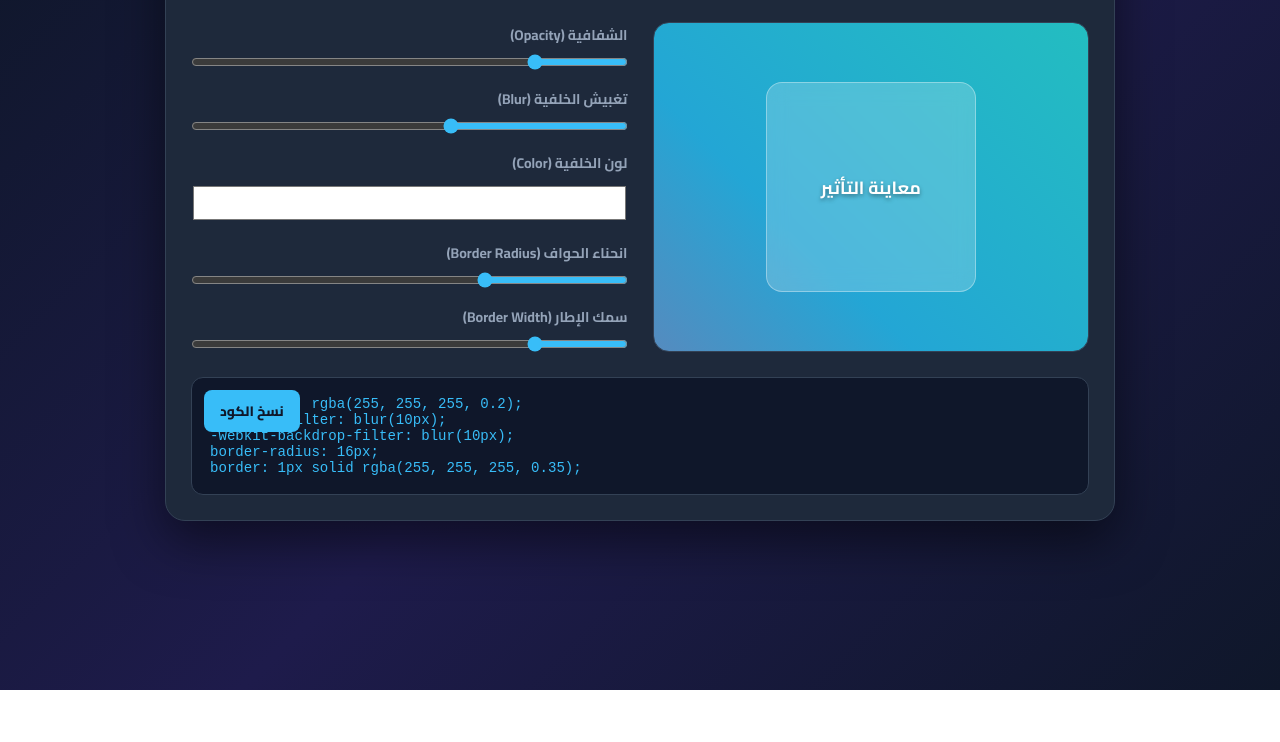
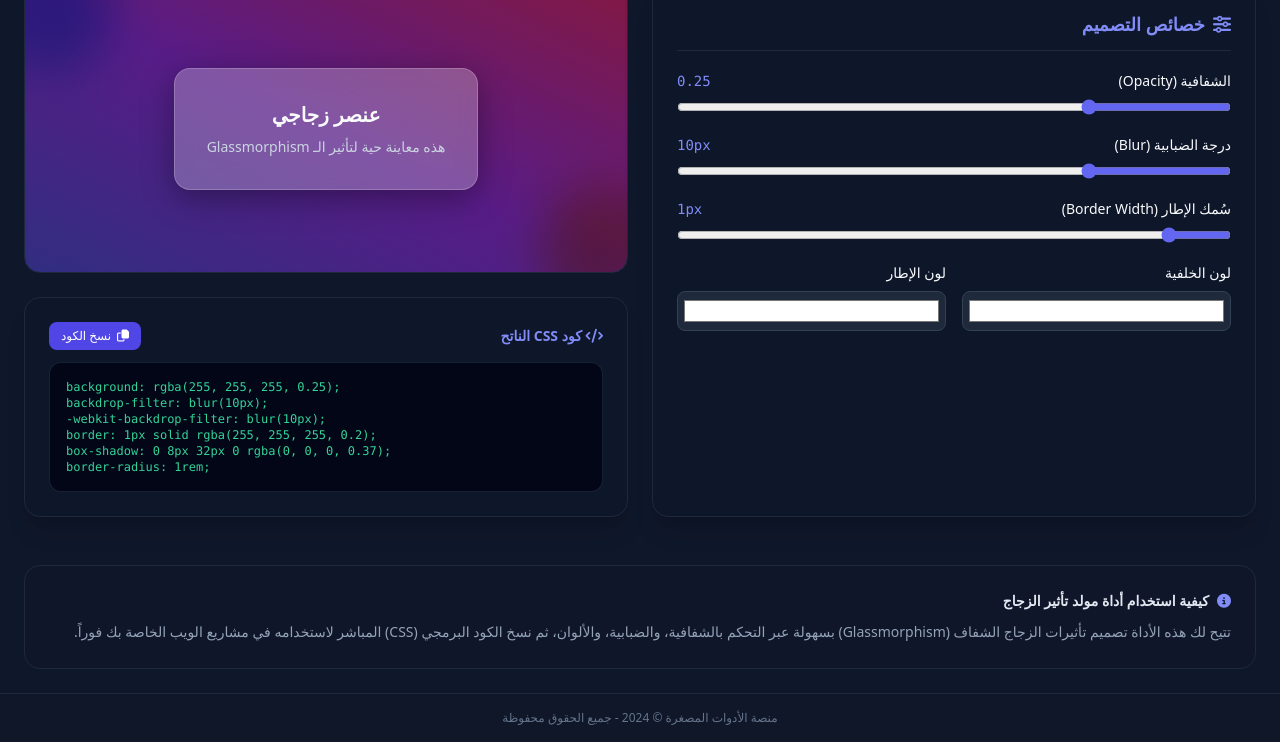
Before and after one commit to mohammed-zuhair/micro-tool-01-, a plain HTML site: page tools/glassmorphism-generator.html in a window 1280 px wide. Shown: the part 110-852 px from the top of the page. Before the commit the page ends 800 px from the top, so only its background shows below. Drawn offline with nearby package versions, Linux system fonts and the light colour scheme.

Commit message:
Auto-Update: Autonomous engine updated core files & changelog [Verified]

```diff
--- a/sitemap.xml
+++ b/sitemap.xml
@@ -63,4 +63,9 @@
     <lastmod>2026-11-22</lastmod>
     <priority>0.80</priority>
   </url>
+  <url>
+    <loc>https://micro-tool-01.vercel.app/tools/glassmorphism-generator.html</loc>
+    <lastmod>2026-11-23</lastmod>
+    <priority>0.80</priority>
+  </url>
 </urlset>
--- a/tools/glassmorphism-generator.html
+++ b/tools/glassmorphism-generator.html
@@ -3,260 +3,185 @@
 <head>
     <meta charset="UTF-8">
     <meta name="viewport" content="width=device-width, initial-scale=1.0">
-    <title>Glassmorphism Generator | مولد تأثير الزجاج</title>
-    <link rel="preconnect" href="https://fonts.googleapis.com">
-    <link rel="preconnect" href="https://fonts.gstatic.com" crossorigin>
-    <link href="https://fonts.googleapis.com/css2?family=Cairo:wght@400;600;700;800&display=swap" rel="stylesheet">
+    <title>مولد تأثير الزجاج الميعار (Glassmorphism Generator)</title>
+    <script src="https://cdn.tailwindcss.com"></script>
+    <link rel="stylesheet" href="https://cdnjs.cloudflare.com/ajax/libs/font-awesome/6.4.0/css/all.min.css">
     <style>
-        :root {
-            --primary: #6366f1;
-            --bg: #0f172a;
-            --card-bg: #1e293b;
-            --text: #f8fafc;
-            --accent: #38bdf8;
-            --border: #334155;
-            --bg-gradient: linear-gradient(135deg, #0f172a 0%, #1e1b4b 50%, #0f172a 100%);
+        body {
+            background-color: #0f172a;
+            color: #f8fafc;
+            font-family: system-ui, -apple-system, sans-serif;
         }
-
-        * { box-sizing: border-box; margin: 0; padding: 0; font-family: 'Cairo', sans-serif; }
-
-        body {
-            min-height: 100vh;
-            display: flex;
-            flex-direction: column;
-            align-items: center;
-            background: var(--bg-gradient);
-            padding: 20px;
-            color: var(--text);
-        }
-
-        .container {
-            width: 100%;
-            max-width: 950px;
-            background: var(--card-bg);
-            padding: 25px;
-            border-radius: 20px;
-            border: 1px solid var(--border);
-            box-shadow: 0 20px 50px rgba(0, 0, 0, 0.5);
-        }
-
-        .header-bar {
-            display: flex;
-            justify-content: space-between;
-            align-items: center;
-            margin-bottom: 25px;
-            padding-bottom: 15px;
-            border-bottom: 1px solid var(--border);
-        }
-
-        h1 { margin: 0; color: var(--accent); font-size: 1.5rem; font-weight: 800; }
-
-        .back-link {
-            color: #94a3b8;
-            text-decoration: none;
-            font-size: 0.9rem;
-            padding: 8px 16px;
-            background: #0f172a;
-            border-radius: 8px;
-            border: 1px solid var(--border);
-            font-weight: 700;
-            transition: all 0.2s;
-        }
-        .back-link:hover { color: var(--accent); border-color: var(--accent); }
-
-        .main-grid {
-            display: grid;
-            grid-template-columns: 1fr 1fr;
-            gap: 25px;
-        }
-
-        @media (max-width: 768px) {
-            .main-grid { grid-template-columns: 1fr; }
-        }
-
-        .preview-section {
-            display: flex;
-            justify-content: center;
-            align-items: center;
-            background: linear-gradient(45deg, #ee7752, #e73c7e, #23a6d5, #23d5ab);
-            background-size: 400% 400%;
-            animation: gradientBG 12s ease infinite;
-            border-radius: 16px;
-            min-height: 320px;
-            position: relative;
-            overflow: hidden;
-            border: 1px solid var(--border);
-        }
-
-        @keyframes gradientBG {
-            0% { background-position: 0% 50%; }
-            50% { background-position: 100% 50%; }
-            100% { background-position: 0% 50%; }
-        }
-
-        /* The Glass Element */
-        #glass-preview {
-            width: 210px;
-            height: 210px;
-            display: flex;
-            justify-content: center;
-            align-items: center;
-            text-align: center;
-            font-weight: bold;
-            color: white;
-            text-shadow: 0 2px 4px rgba(0,0,0,0.4);
-            font-size: 1.1rem;
-        }
-
-        .controls-section {
-            display: flex;
-            flex-direction: column;
-            gap: 16px;
-        }
-
-        .control-group {
-            display: flex;
-            flex-direction: column;
-            gap: 6px;
-        }
-
-        label { font-size: 0.88rem; font-weight: 700; color: #94a3b8; }
-
-        input[type="range"] { width: 100%; cursor: pointer; accent-color: var(--accent); }
-        input[type="color"] { width: 100%; height: 42px; border: none; border-radius: 8px; cursor: pointer; background: none; }
-
-        .code-output-container {
-            margin-top: 25px;
-            background: #0f172a;
-            border-radius: 12px;
-            border: 1px solid var(--border);
-            padding: 18px;
-            position: relative;
-        }
-
-        .code-output {
-            color: #38bdf8;
-            direction: ltr;
-            font-family: monospace;
-            font-size: 0.88rem;
-            white-space: pre-wrap;
-            word-break: break-all;
-        }
-
-        .copy-btn {
-            position: absolute;
-            top: 12px;
-            left: 12px;
-            background: var(--accent);
-            color: #0f172a;
-            border: none;
-            padding: 8px 16px;
-            border-radius: 8px;
-            font-weight: 800;
-            cursor: pointer;
-            transition: 0.2s;
-            font-size: 0.85rem;
-        }
-
-        .copy-btn:hover { transform: translateY(-2px); opacity: 0.9; }
     </style>
 </head>
-<body>
+<body class="min-h-screen flex flex-col justify-between">
+    <!-- Header -->
+    <header class="bg-slate-900/80 border-b border-slate-800 p-4 sticky top-0 z-50 backdrop-blur-md">
+        <div class="max-w-7xl mx-auto flex justify-between items-center">
+            <h1 class="text-xl font-bold flex items-center gap-2">
+                <i class="fa-solid fa-wand-magic-sparkles text-indigo-400"></i>
+                مولد تأثير الزجاج (Glassmorphism)
+            </h1>
+            <a href="../index.html" class="bg-slate-800 hover:bg-slate-700 text-slate-200 px-4 py-2 rounded-lg text-sm transition flex items-center gap-2 border border-slate-700">
+                <i class="fa-solid fa-arrow-right"></i> العودة للرئيسية
+            </a>
+        </div>
+    </header>
 
-<div class="container">
-    <div class="header-bar">
-        <h1>🎨 مولد تأثير الزجاج (Glassmorphism)</h1>
-        <a href="../index.html" class="back-link">← العودة للرئيسية</a>
+    <!-- Main Content -->
+    <main class="max-w-7xl mx-auto p-4 md:p-6 grid grid-cols-1 lg:grid-cols-2 gap-6 w-full flex-grow">
+        <!-- Controls Panel -->
+        <div class="bg-slate-900/90 border border-slate-800 rounded-2xl p-6 shadow-xl flex flex-col gap-5">
+            <h2 class="text-lg font-semibold text-indigo-400 border-b border-slate-800 pb-3 flex items-center gap-2">
+                <i class="fa-solid fa-sliders"></i> خصائص التصميم
+            </h2>
+
+            <!-- Transparency -->
+            <div class="flex flex-col gap-2">
+                <div class="flex justify-between text-sm">
+                    <label>الشفافية (Opacity)</label>
+                    <span id="opacity-val" class="text-indigo-400 font-mono">0.25</span>
+                </div>
+                <input type="range" id="opacity" min="0" max="1" step="0.01" value="0.25" class="accent-indigo-500 cursor-pointer">
             </div>
 
-    <div class="main-grid">
-        <div class="preview-section">
-            <div id="glass-preview">معاينة التأثير</div>
+            <!-- Blur -->
+            <div class="flex flex-col gap-2">
+                <div class="flex justify-between text-sm">
+                    <label>درجة الضبابية (Blur)</label>
+                    <span id="blur-val" class="text-indigo-400 font-mono">10px</span>
+                </div>
+                <input type="range" id="blur" min="0" max="40" step="1" value="10" class="accent-indigo-500 cursor-pointer">
             </div>
 
-        <div class="controls-section">
-            <div class="control-group">
-                <label>الشفافية (Opacity)</label>
-                <input type="range" id="opacity" min="0" max="1" step="0.01" value="0.2">
+            <!-- Border Width -->
+            <div class="flex flex-col gap-2">
+                <div class="flex justify-between text-sm">
+                    <label>سُمك الإطار (Border Width)</label>
+                    <span id="border-val" class="text-indigo-400 font-mono">1px</span>
                 </div>
-            <div class="control-group">
-                <label>تغبيش الخلفية (Blur)</label>
-                <input type="range" id="blur" min="0" max="25" step="1" value="10">
+                <input type="range" id="border" min="0" max="10" step="1" value="1" class="accent-indigo-500 cursor-pointer">
             </div>
-            <div class="control-group">
-                <label>لون الخلفية (Color)</label>
-                <input type="color" id="color" value="#ffffff">
+
+            <!-- Color Picker -->
+            <div class="grid grid-cols-2 gap-4">
+                <div class="flex flex-col gap-2">
+                    <label class="text-sm">لون الخلفية</label>
+                    <input type="color" id="bg-color" value="#ffffff" class="w-full h-10 bg-slate-800 border border-slate-700 rounded-lg cursor-pointer p-1">
                 </div>
-            <div class="control-group">
-                <label>انحناء الحواف (Border Radius)</label>
-                <input type="range" id="radius" min="0" max="50" step="1" value="16">
-            </div>
-            <div class="control-group">
-                <label>سمك الإطار (Border Width)</label>
-                <input type="range" id="border-width" min="0" max="5" step="0.5" value="1">
+                <div class="flex flex-col gap-2">
+                    <label class="text-sm">لون الإطار</label>
+                    <input type="color" id="border-color" value="#ffffff" class="w-full h-10 bg-slate-800 border border-slate-700 rounded-lg cursor-pointer p-1">
                 </div>
             </div>
         </div>
 
-    <div class="code-output-container">
-        <button class="copy-btn" onclick="copyCode()">نسخ الكود</button>
-        <div class="code-output" id="css-code">background: rgba(255, 255, 255, 0.2);
-backdrop-filter: blur(10px);
--webkit-backdrop-filter: blur(10px);
-border-radius: 16px;
-border: 1px solid rgba(255, 255, 255, 0.1);</div>
+        <!-- Preview & Output Panel -->
+        <div class="flex flex-col gap-6">
+            <!-- Preview Box -->
+            <div id="preview-container" class="relative bg-gradient-to-tr from-indigo-900 via-purple-900 to-pink-900 rounded-2xl h-72 flex items-center justify-center overflow-hidden border border-slate-800 shadow-inner">
+                <!-- Decorative background shapes -->
+                <div class="absolute -top-10 -left-10 w-32 h-32 bg-cyan-500 rounded-full mix-blend-multiply filter blur-xl opacity-70 animate-pulse"></div>
+                <div class="absolute -bottom-10 -right-10 w-32 h-32 bg-yellow-500 rounded-full mix-blend-multiply filter blur-xl opacity-70 animate-pulse"></div>
+
+                <!-- Glass Card -->
+                <div id="glass-card" class="p-8 rounded-2xl text-center z-10 transition-all duration-200">
+                    <h3 class="text-xl font-bold mb-2">عنصر زجاجي</h3>
+                    <p class="text-sm text-slate-300">هذه معاينة حية لتأثير الـ Glassmorphism</p>
                 </div>
             </div>
 
+            <!-- CSS Output -->
+            <div class="bg-slate-900/90 border border-slate-800 rounded-2xl p-6 shadow-xl flex flex-col gap-3">
+                <div class="flex justify-between items-center">
+                    <h3 class="text-sm font-semibold text-indigo-400"><i class="fa-solid fa-code"></i> كود CSS الناتح</h3>
+                    <button id="copy-btn" class="bg-indigo-600 hover:bg-indigo-500 text-white text-xs px-3 py-1.5 rounded-lg transition flex items-center gap-1.5">
+                        <i class="fa-regular fa-copy"></i> نسخ الكود
+                    </button>
+                </div>
+                <pre id="css-output" class="bg-slate-950 p-4 rounded-xl text-xs font-mono text-emerald-400 overflow-x-auto border border-slate-800/80" dir="ltr"></pre>
+            </div>
+        </div>
+    </main>
+
+    <!-- SEO & How to Use Section -->
+    <section class="max-w-7xl mx-auto p-4 md:p-6 w-full">
+        <div class="bg-slate-900/60 border border-slate-800 rounded-2xl p-6 text-slate-400 text-sm leading-relaxed">
+            <h3 class="text-slate-200 font-semibold mb-2 flex items-center gap-2">
+                <i class="fa-solid fa-circle-info text-indigo-400"></i> كيفية استخدام أداة مولد تأثير الزجاج
+            </h3>
+            <p>تتيح لك هذه الأداة تصميم تأثيرات الزجاج الشفاف (Glassmorphism) بسهولة عبر التحكم بالشفافية، والضبابية، والألوان، ثم نسخ الكود البرمجي (CSS) المباشر لاستخدامه في مشاريع الويب الخاصة بك فوراً.</p>
+        </div>
+    </section>
+
+    <!-- Footer -->
+    <footer class="bg-slate-900/80 border-t border-slate-800 p-4 text-center text-xs text-slate-500">
+        منصة الأدوات المصغرة &copy; 2024 - جميع الحقوق محفوظة
+    </footer>
+
+    <!-- Script Engine -->
     <script>
-    const preview = document.getElementById('glass-preview');
-    const cssCode = document.getElementById('css-code');
-    const inputs = document.querySelectorAll('input');
+        const opacityInput = document.getElementById('opacity');
+        const blurInput = document.getElementById('blur');
+        const borderInput = document.getElementById('border');
+        const bgColorInput = document.getElementById('bg-color');
+        const borderColorInput = document.getElementById('border-color');
+
+        const opacityVal = document.getElementById('opacity-val');
+        const blurVal = document.getElementById('blur-val');
+        const borderVal = document.getElementById('border-val');
+
+        const glassCard = document.getElementById('glass-card');
+        const cssOutput = document.getElementById('css-output');
+        const copyBtn = document.getElementById('copy-btn');
 
         function hexToRgba(hex, alpha) {
-        let c = hex.replace('#', '');
-        if (c.length === 3) c = c.split('').map(x => x + x).join('');
-        const r = parseInt(c.slice(0, 2), 16) || 255;
-        const g = parseInt(c.slice(2, 4), 16) || 255;
-        const b = parseInt(c.slice(4, 6), 16) || 255;
+            let r = parseInt(hex.slice(1, 3), 16);
+            let g = parseInt(hex.slice(3, 5), 16);
+            let b = parseInt(hex.slice(5, 7), 16);
             return `rgba(${r}, ${g}, ${b}, ${alpha})`;
         }
 
-    function update() {
-        const opacity = document.getElementById('opacity').value;
-        const blur = document.getElementById('blur').value;
-        const color = document.getElementById('color').value;
-        const radius = document.getElementById('radius').value;
-        const borderWidth = document.getElementById('border-width').value;
+        function updateGlass() {
+            const opacity = opacityInput.value;
+            const blur = blurInput.value;
+            const border = borderInput.value;
+            const bgColor = hexToRgba(bgColorInput.value, opacity);
+            const borderColor = hexToRgba(borderColorInput.value, 0.2);
 
-        const rgba = hexToRgba(color, opacity);
-        const borderColor = hexToRgba(color, Math.min(1, parseFloat(opacity) + 0.15));
+            opacityVal.textContent = opacity;
+            blurVal.textContent = blur + 'px';
+            borderVal.textContent = border + 'px';
 
-        preview.style.background = rgba;
-        preview.style.backdropFilter = `blur(${blur}px)`;
-        preview.style.webkitBackdropFilter = `blur(${blur}px)`;
-        preview.style.borderRadius = `${radius}px`;
-        preview.style.border = `${borderWidth}px solid ${borderColor}`;
+            glassCard.style.backgroundColor = bgColor;
+            glassCard.style.backdropFilter = `blur(${blur}px)`;
+            glassCard.style.webkitBackdropFilter = `blur(${blur}px)`;
+            glassCard.style.border = `${border}px solid ${borderColor}`;
+            glassCard.style.boxShadow = '0 8px 32px 0 rgba(0, 0, 0, 0.37)';
 
-        const code = `background: ${rgba};
+            const cssCode = `background: ${bgColor};
 backdrop-filter: blur(${blur}px);
 -webkit-backdrop-filter: blur(${blur}px);
-border-radius: ${radius}px;
-border: ${borderWidth}px solid ${borderColor};`;
-        cssCode.textContent = code;
+border: ${border}px solid ${borderColor};
+box-shadow: 0 8px 32px 0 rgba(0, 0, 0, 0.37);
+border-radius: 1rem;`;
+
+            cssOutput.textContent = cssCode;
         }
 
-    function copyCode() {
-        navigator.clipboard.writeText(cssCode.textContent).then(() => {
-            const btn = document.querySelector('.copy-btn');
-            btn.textContent = 'تم النسخ! ✅';
-            setTimeout(() => btn.textContent = 'نسخ الكود', 2000);
+        [opacityInput, blurInput, borderInput, bgColorInput, borderColorInput].forEach(input => {
+            input.addEventListener('input', updateGlass);
         });
-    }
 
-    inputs.forEach(input => input.addEventListener('input', update));
-    update();
+        copyBtn.addEventListener('click', () => {
+            navigator.clipboard.writeText(cssOutput.textContent);
+            copyBtn.innerHTML = '<i class="fa-solid fa-check text-white"></i> تم النسخ!';
+            setTimeout(() => {
+                copyBtn.innerHTML = '<i class="fa-regular fa-copy"></i> نسخ الكود';
+            }, 2000);
+        });
+
+        updateGlass();
     </script>
-
 </body>
 </html>
```
Also changed, not shown: index.html (+13 -0 lines), 1 other file. Lines whose indentation alone changed are shown as unchanged.
